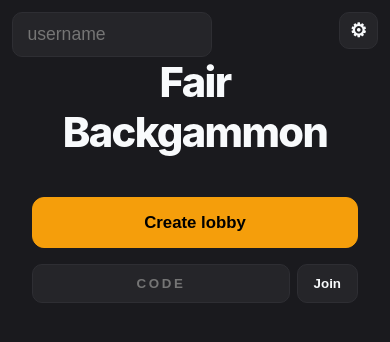
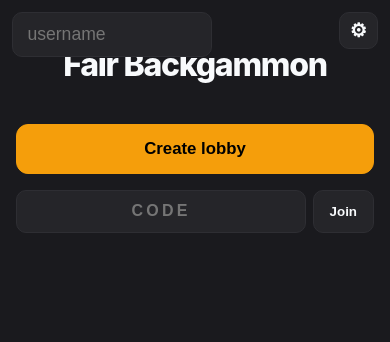
Before and after one commit to danelthedev/fair_backgammon, a React (Vite) app in the folder web/: page / in a window 390 px wide. Shown: the top 342 px of the page. Built offline with nearby package versions, Linux system fonts and the light colour scheme.

Commit message:
mobile improvement

```diff
--- a/web/index.html
+++ b/web/index.html
@@ -3,7 +3,7 @@
   <head>
     <meta charset="UTF-8" />
     <link rel="icon" type="image/svg+xml" href="/favicon.svg" />
-    <meta name="viewport" content="width=device-width, initial-scale=1.0" />
+    <meta name="viewport" content="width=device-width, initial-scale=1.0, viewport-fit=cover" />
     <title>Fair Backgammon</title>
   </head>
   <body>
--- a/web/src/Board.tsx
+++ b/web/src/Board.tsx
@@ -574,6 +574,7 @@ export function Board({ code, username, onLeave }: { code: string; username: str
       </div>
 
       {error && <div className="error">{error}</div>}
+      {!winner && <div className="hint" style={{ textAlign: 'center', margin: '0 0 6px' }}>{settings.swapClicks ? 'Tap a column to move · long-press to select' : 'Tap a column, then tap destination · long-press to quick-move'}</div>}
       <div className="playerHeader">
         <div style={{ display: 'flex', alignItems: 'center', gap: 8 }}>
           <span className={`playerPill ${!myTurn ? 'active' : ''}`}>{opponentName} · {scores?.[opponentIdx] ?? 0}</span>
--- a/web/src/index.css
+++ b/web/src/index.css
@@ -110,3 +110,9 @@ body{font-family:Inter,system-ui,sans-serif;background:var(--bg);color:var(--whi
 .rematchBox{padding-right:42px}
 @media(max-width:1100px){.boardWrap{padding:1rem}.boardRow{flex-direction:column}.sideBtn{position:relative;flex:none;width:100%;height:auto;display:flex;flex-direction:row;justify-content:center;gap:10px;margin:1rem auto;align-self:stretch}.sideBtn .btn{position:static;transform:none}.sideBtn .autoRoll{position:static;transform:none}.offTray{position:static;transform:none;flex:none;width:100%;flex-direction:row;justify-content:center;margin:1rem auto;min-height:auto;order:0}.offTray.trough{height:auto;min-height:auto}.troughInner{flex-direction:row}.rematchBox{padding-right:0}}
 @media(max-width:900px){.cards{grid-template-columns:1fr}.point{height:260px}.checker{width:36px;height:36px}.board{min-height:560px}}
+/* ponytail: phone gaps — tap speed, iOS zoom, fat fingers, notches */
+html{-webkit-text-size-adjust:100%}
+body{min-height:100dvh;padding-bottom:env(safe-area-inset-bottom);-webkit-tap-highlight-color:transparent}
+.input{font-size:16px}
+.board{touch-action:manipulation;user-select:none;-webkit-user-select:none;-webkit-touch-callout:none}
+@media(max-width:480px){.title{font-size:2rem}.lobby{padding:1.2rem 1rem}.boardWrap{padding:.6rem .5rem}.board{border-width:6px;padding:4px;gap:4px;min-height:500px}.barMid{width:48px;padding:8px 2px}.checker{width:30px;height:30px}.die{width:36px;height:36px;padding:4px}.dicePair.double .die{width:32px;height:32px}.point{height:230px}.btn.large{min-height:48px}.playerHeader{flex-wrap:wrap;gap:6px}.topBar{flex-wrap:wrap;gap:8px}}
```
